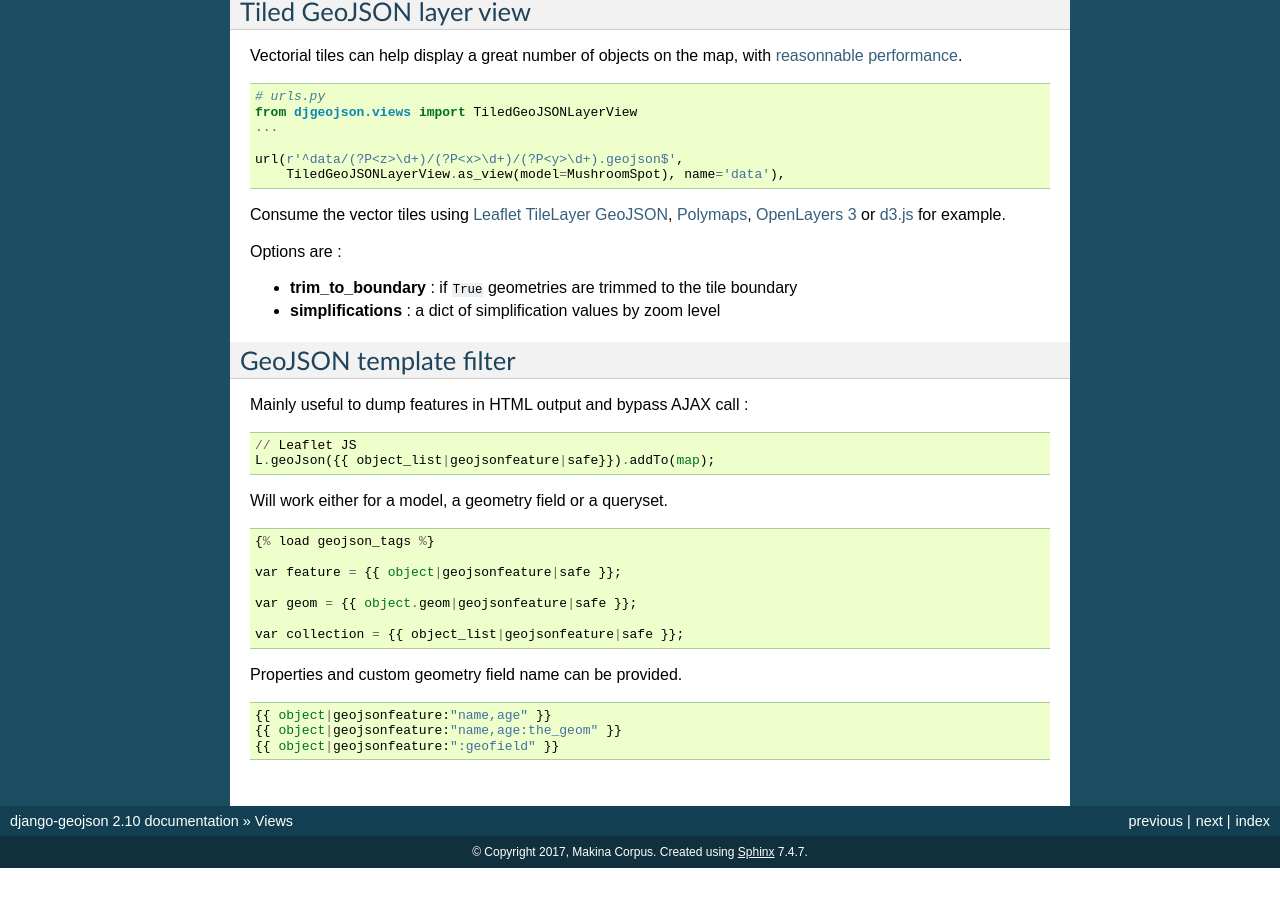
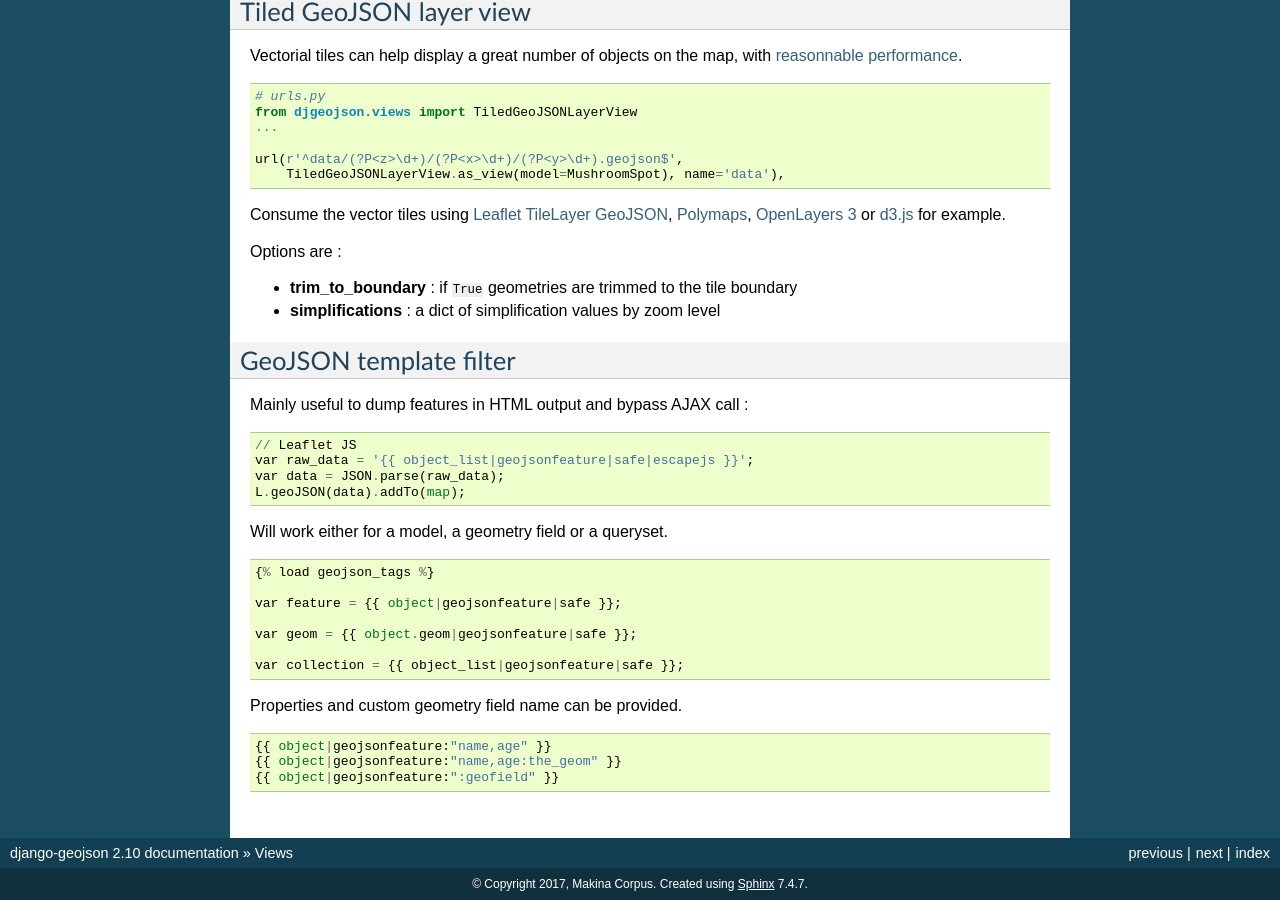
Before and after one commit to makinacorpus/django-geojson, a Sphinx documentation site: the page built from docs/views.rst, in a window 1280 px wide and 900 px high, scrolled down 1043 px. Built offline with Sphinx 7.4.7, drawn with Linux system fonts in a browser that asks for light colours; before the commit the page ends 1911 px from its top, so only the background shows below that.

Commit message:
Update views.rst (#122)

```diff
--- a/docs/views.rst
+++ b/docs/views.rst
@@ -92,8 +92,9 @@ Mainly useful to dump features in HTML output and bypass AJAX call :
 ::
 
     // Leaflet JS
-    L.geoJson({{ object_list|geojsonfeature|safe}}).addTo(map);
-
+    var raw_data = '{{ object_list|geojsonfeature|safe|escapejs }}';
+    var data = JSON.parse(raw_data);
+    L.geoJSON(data).addTo(map);
 
 Will work either for a model, a geometry field or a queryset.
 
```
